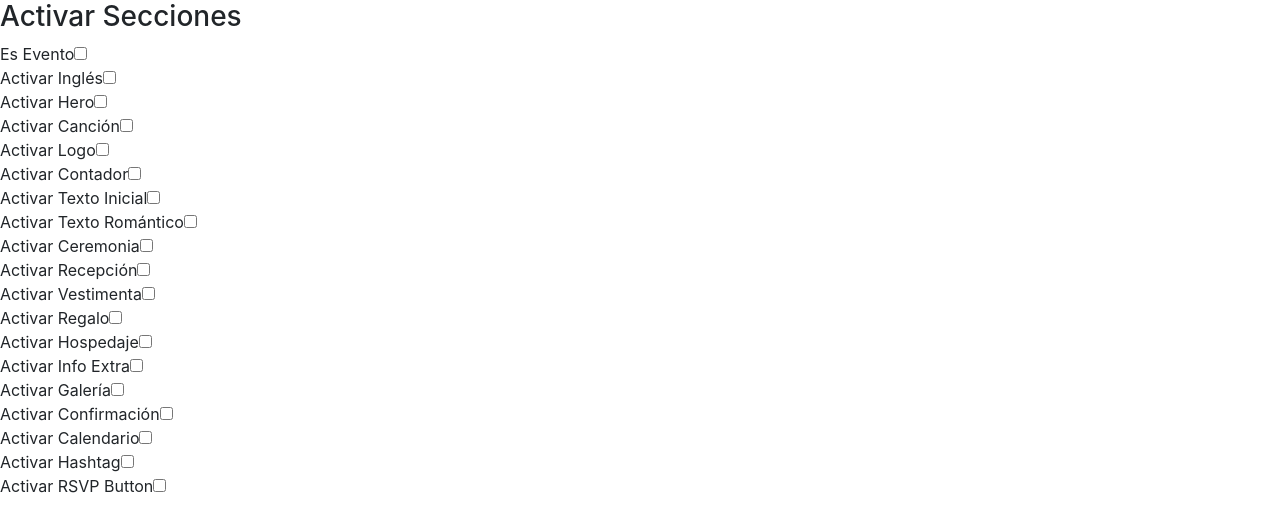
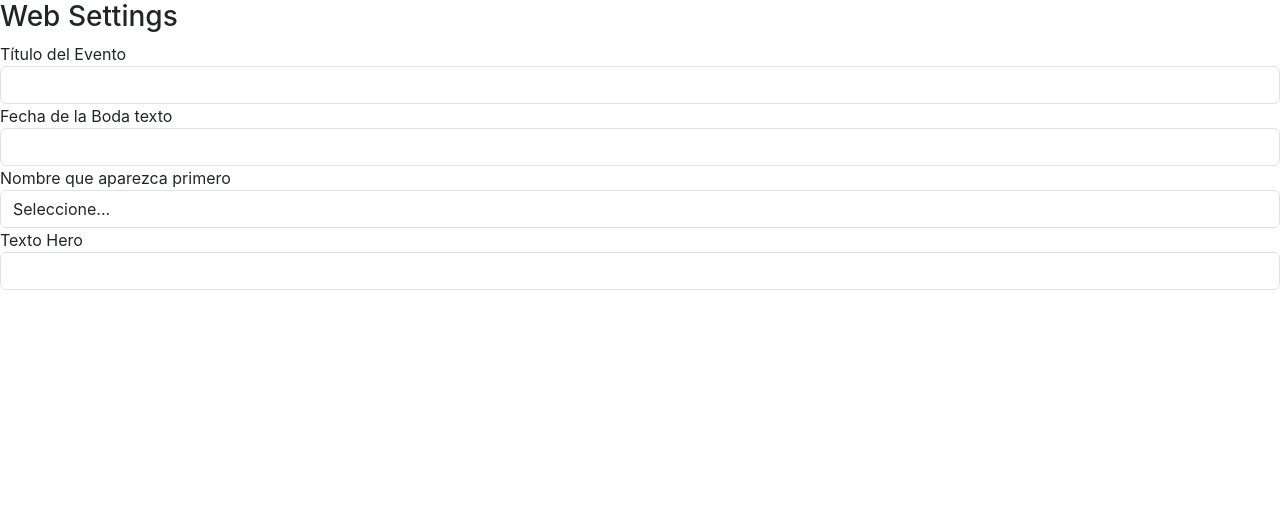
Before and after one commit to lportillo13/dw, a Next.js app: page /dashboard/ActivarSecciones in a window 1280 px wide. Shown: the top 532 px of the page. Built offline with nearby package versions, Linux system fonts and the light colour scheme.

Commit message:
Dashboard Info.js

```diff
--- a/pages/dashboard/ActivarSecciones.js
+++ b/pages/dashboard/ActivarSecciones.js
@@ -1,180 +1,186 @@
 import React from 'react';
+import CloudImageUploader from './CloudImageUploader';
 
-export default function ActivarSecciones({ formData = {}, handleChange }) {
+export default function Web({ formData = {}, handleChange, coupleId }) {
   return (
     <div>
-      <h3>Activar Secciones</h3>
+      <h3>Web Settings</h3>
+
+      {/* Título del Evento */}
       <div className="form-group">
-        <label>Es Evento</label>
+        <label>Título del Evento</label>
         <input
-          type="checkbox"
-          name="es_evento"
-          checked={Boolean(formData.es_evento)}
+          type="text"
+          name="titulo_del_evento"
+          className="form-control"
+          value={formData.titulo_del_evento || ''}
           onChange={handleChange}
         />
       </div>
+
+      {/* Título del Evento Inglés (conditional) */}
+      {formData.activar_ingles && (
         <div className="form-group">
-        <label>Activar Inglés</label>
+          <label>Título del Evento Inglés</label>
           <input
-          type="checkbox"
-          name="activar_ingles"
-          checked={Boolean(formData.activar_ingles)}
+            type="text"
+            name="titulo_del_evento_ingles"
+            className="form-control"
+            value={formData.titulo_del_evento_ingles || ''}
             onChange={handleChange}
           />
         </div>
+      )}
+
+      {/* Fecha de la Boda texto */}
       <div className="form-group">
-        <label>Activar Hero</label>
+        <label>Fecha de la Boda texto</label>
         <input
-          type="checkbox"
-          name="activar_hero"
-          checked={Boolean(formData.activar_hero)}
+          type="text"
+          name="fecha_de_la_boda_texto"
+          className="form-control"
+          value={formData.fecha_de_la_boda_texto || ''}
           onChange={handleChange}
         />
       </div>
+
+      {/* Fecha de la Boda texto Inglés (conditional) */}
+      {formData.activar_ingles && (
         <div className="form-group">
-        <label>Activar Canción</label>
+          <label>Fecha de la Boda texto Inglés</label>
           <input
-          type="checkbox"
-          name="activar_cancion"
-          checked={Boolean(formData.activar_cancion)}
+            type="text"
+            name="fecha_de_la_boda_texto_ingles"
+            className="form-control"
+            value={formData.fecha_de_la_boda_texto_ingles || ''}
             onChange={handleChange}
           />
         </div>
+      )}
+
+      {/* Nombre que aparezca primero */}
       <div className="form-group">
-        <label>Activar Logo</label>
+        <label>Nombre que aparezca primero</label>
+        <select
+          name="nombre_que_aparezca_primero"
+          className="form-control"
+          value={formData.nombre_que_aparezca_primero || ''}
+          onChange={handleChange}
+        >
+          <option value="">Seleccione...</option>
+          <option value="novio">Novio</option>
+          <option value="novia">Novia</option>
+        </select>
+      </div>
+
+      {/* Texto Hero */}
+      <div className="form-group">
+        <label>Texto Hero</label>
         <input
-          type="checkbox"
-          name="activar_logo"
-          checked={Boolean(formData.activar_logo)}
+          type="text"
+          name="texto_hero"
+          className="form-control"
+          value={formData.texto_hero || ''}
           onChange={handleChange}
         />
       </div>
+
+      {/* Texto Hero Inglés (conditional) */}
+      {formData.activar_ingles && (
         <div className="form-group">
-        <label>Activar Contador</label>
+          <label>Texto Hero Inglés</label>
           <input
-          type="checkbox"
-          name="activar_contador"
-          checked={Boolean(formData.activar_contador)}
+            type="text"
+            name="texto_hero_ingles"
+            className="form-control"
+            value={formData.texto_hero_ingles || ''}
             onChange={handleChange}
           />
         </div>
+      )}
+
+      {/* Logo Inicial (conditional) */}
+      {formData.activar_logo && (
+        <CloudImageUploader
+          name="logo_inicial"
+          label="Logo Inicial"
+          value={formData.logo_inicial || ''}
+          onChange={handleChange}
+          folder="logos"
+          coupleId={coupleId}
+        />
+      )}
+
+      {/* Media Inicial (conditional on Hero) */}
+      {formData.activar_hero && (
         <div className="form-group">
-        <label>Activar Texto Inicial</label>
+          <label>Media Inicial</label>
+          <select
+            name="media_inicial"
+            className="form-control"
+            value={formData.media_inicial || ''}
+            onChange={handleChange}
+          >
+            <option value="">Seleccione...</option>
+            <option value="foto">Foto</option>
+            <option value="video">Video</option>
+            <option value="nada">Nada</option>
+          </select>
+        </div>
+      )}
+
+      {/* Foto Principal (if media photo) */}
+      {formData.activar_hero && formData.media_inicial === 'foto' && (
+        <CloudImageUploader
+          name="foto_principal"
+          label="Foto Principal"
+          value={formData.foto_principal || ''}
+          onChange={handleChange}
+          folder="media_inicial"
+          coupleId={coupleId}
+        />
+      )}
+
+      {/* Video Inicial (if media video) */}
+      {formData.activar_hero && formData.media_inicial === 'video' && (
+        <div className="form-group">
+          <label>Video Inicial (URL)</label>
           <input
-          type="checkbox"
-          name="activar_texto_inicial"
-          checked={Boolean(formData.activar_texto_inicial)}
+            type="text"
+            name="video_inicial"
+            className="form-control"
+            value={formData.video_inicial || ''}
+            onChange={handleChange}
+            placeholder="https://..."
+          />
+        </div>
+      )}
+
+      {/* Texto Inicial (conditional) */}
+      {formData.activar_texto_inicial && (
+        <div className="form-group">
+          <label>Texto Inicial</label>
+          <textarea
+            name="texto_inicial"
+            className="form-control"
+            value={formData.texto_inicial || ''}
             onChange={handleChange}
           />
         </div>
+      )}
+
+      {/* Texto Inicial Inglés (conditional) */}
+      {formData.activar_texto_inicial && formData.activar_ingles && (
         <div className="form-group">
-        <label>Activar Texto Romántico</label>
-        <input
-          type="checkbox"
-          name="activar_texto_romantico"
-          checked={Boolean(formData.activar_texto_romantico)}
+          <label>Texto Inicial Inglés</label>
+          <textarea
+            name="texto_inicial_ingles"
+            className="form-control"
+            value={formData.texto_inicial_ingles || ''}
             onChange={handleChange}
           />
         </div>
-      <div className="form-group">
-        <label>Activar Ceremonia</label>
-        <input
-          type="checkbox"
-          name="activar_ceremonia"
-          checked={Boolean(formData.activar_ceremonia)}
-          onChange={handleChange}
-        />
-      </div>
-      <div className="form-group">
-        <label>Activar Recepción</label>
-        <input
-          type="checkbox"
-          name="activar_recepcion"
-          checked={Boolean(formData.activar_recepcion)}
-          onChange={handleChange}
-        />
-      </div>
-      <div className="form-group">
-        <label>Activar Vestimenta</label>
-        <input
-          type="checkbox"
-          name="activar_vestimenta"
-          checked={Boolean(formData.activar_vestimenta)}
-          onChange={handleChange}
-        />
-      </div>
-      <div className="form-group">
-        <label>Activar Regalo</label>
-        <input
-          type="checkbox"
-          name="activar_regalo"
-          checked={Boolean(formData.activar_regalo)}
-          onChange={handleChange}
-        />
-      </div>
-      <div className="form-group">
-        <label>Activar Hospedaje</label>
-        <input
-          type="checkbox"
-          name="activar_hospedaje"
-          checked={Boolean(formData.activar_hospedaje)}
-          onChange={handleChange}
-        />
-      </div>
-      <div className="form-group">
-        <label>Activar Info Extra</label>
-        <input
-          type="checkbox"
-          name="activar_info_extra"
-          checked={Boolean(formData.activar_info_extra)}
-          onChange={handleChange}
-        />
-      </div>
-      <div className="form-group">
-        <label>Activar Galería</label>
-        <input
-          type="checkbox"
-          name="activar_galeria"
-          checked={Boolean(formData.activar_galeria)}
-          onChange={handleChange}
-        />
-      </div>
-      <div className="form-group">
-        <label>Activar Confirmación</label>
-        <input
-          type="checkbox"
-          name="activar_confirmacion"
-          checked={Boolean(formData.activar_confirmacion)}
-          onChange={handleChange}
-        />
-      </div>
-      <div className="form-group">
-        <label>Activar Calendario</label>
-        <input
-          type="checkbox"
-          name="activar_calendario"
-          checked={Boolean(formData.activar_calendario)}
-          onChange={handleChange}
-        />
-      </div>
-      <div className="form-group">
-        <label>Activar Hashtag</label>
-        <input
-          type="checkbox"
-          name="activar_hashtag"
-          checked={Boolean(formData.activar_hashtag)}
-          onChange={handleChange}
-        />
-      </div>
-      <div className="form-group">
-        <label>Activar RSVP Button</label>
-        <input
-          type="checkbox"
-          name="activar_rsvp_button"
-          checked={Boolean(formData.activar_rsvp_button)}
-          onChange={handleChange}
-        />
-      </div>
+      )}
     </div>
   );
 }
```
Also changed, not shown: pages/dashboard/InformacionGeneral.js (+28 -0 lines). Lines whose indentation alone changed are shown as unchanged.
